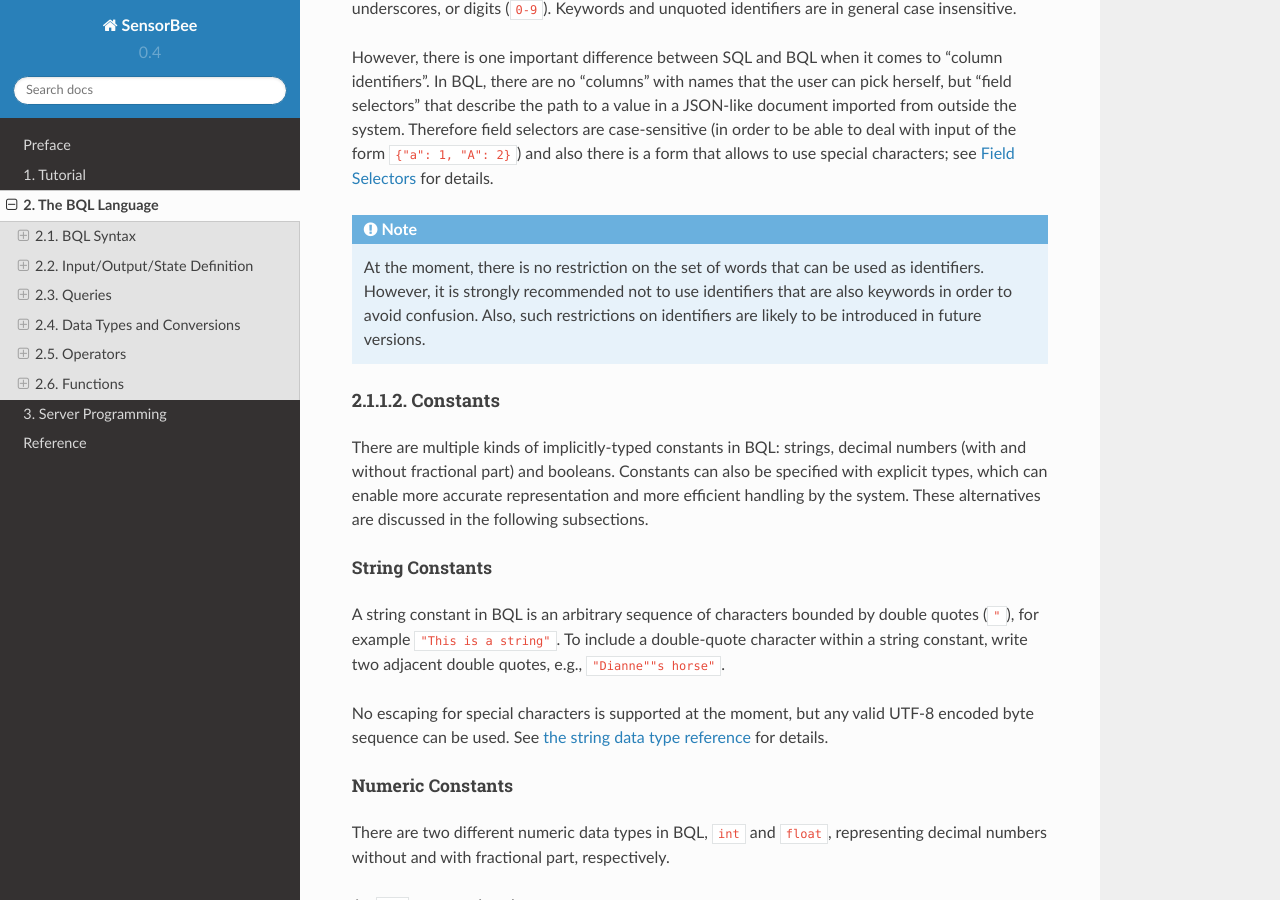
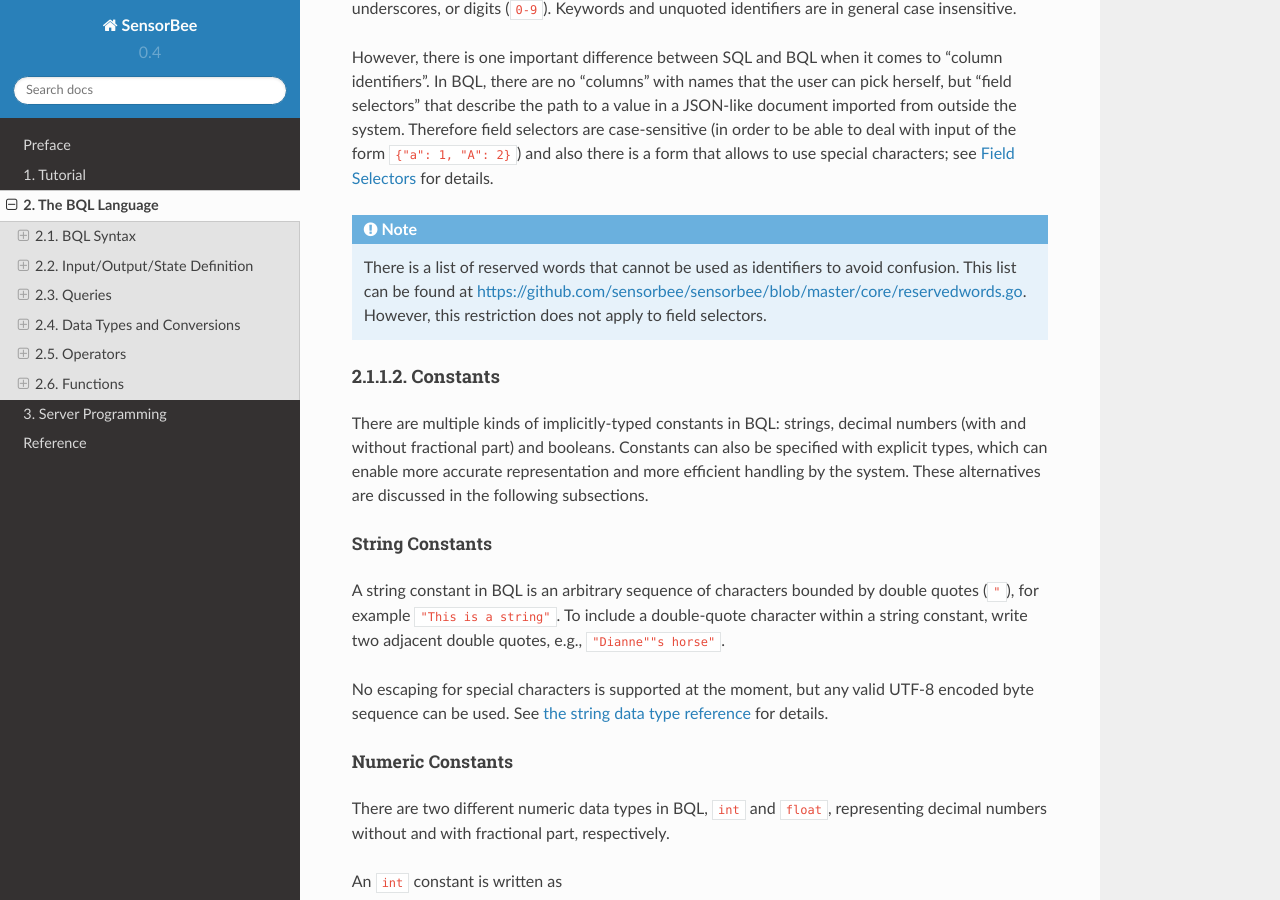
Before and after one commit to sensorbee/docs, a Sphinx documentation site: the page built from source/bql.rst, in a window 1280 px wide and 900 px high, scrolled down 1030 px. Built offline with Sphinx 7.4.7 and the Read the Docs theme 2.0.0, drawn with Linux system fonts in a browser that asks for light colours.

Commit message:
add comment about reserved words

```diff
--- a/source/bql/syntax.rst
+++ b/source/bql/syntax.rst
@@ -41,9 +41,9 @@ Therefore field selectors are case-sensitive (in order to be able to deal with i
 
 .. note::
 
-   At the moment, there is no restriction on the set of words that can be used as identifiers.
-   However, it is strongly recommended not to use identifiers that are also keywords in order to avoid confusion.
-   Also, such restrictions on identifiers are likely to be introduced in future versions.
+   There is a list of reserved words that cannot be used as identifiers to avoid confusion.
+   This list can be found at `<https://github.com/sensorbee/sensorbee/blob/master/core/reservedwords.go>`_.
+   However, this restriction does not apply to field selectors.
 
 
 Constants
```
